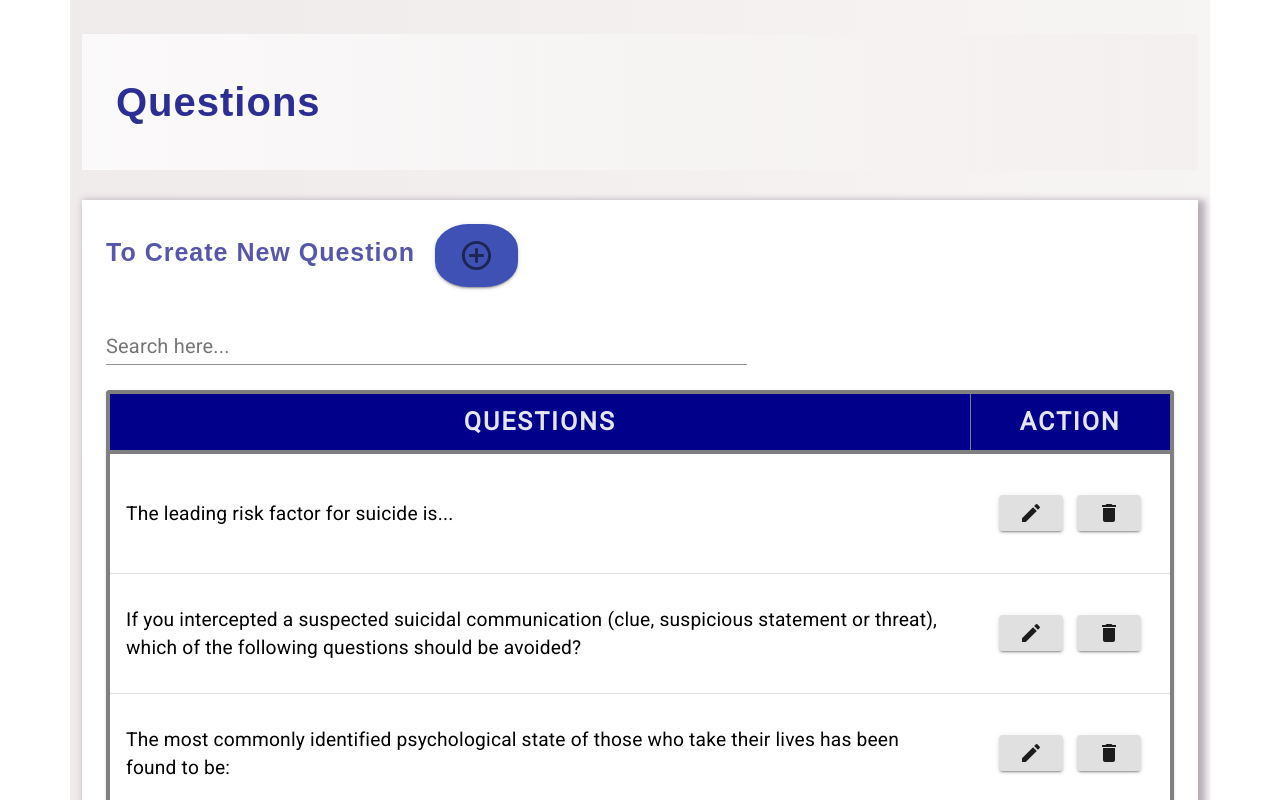
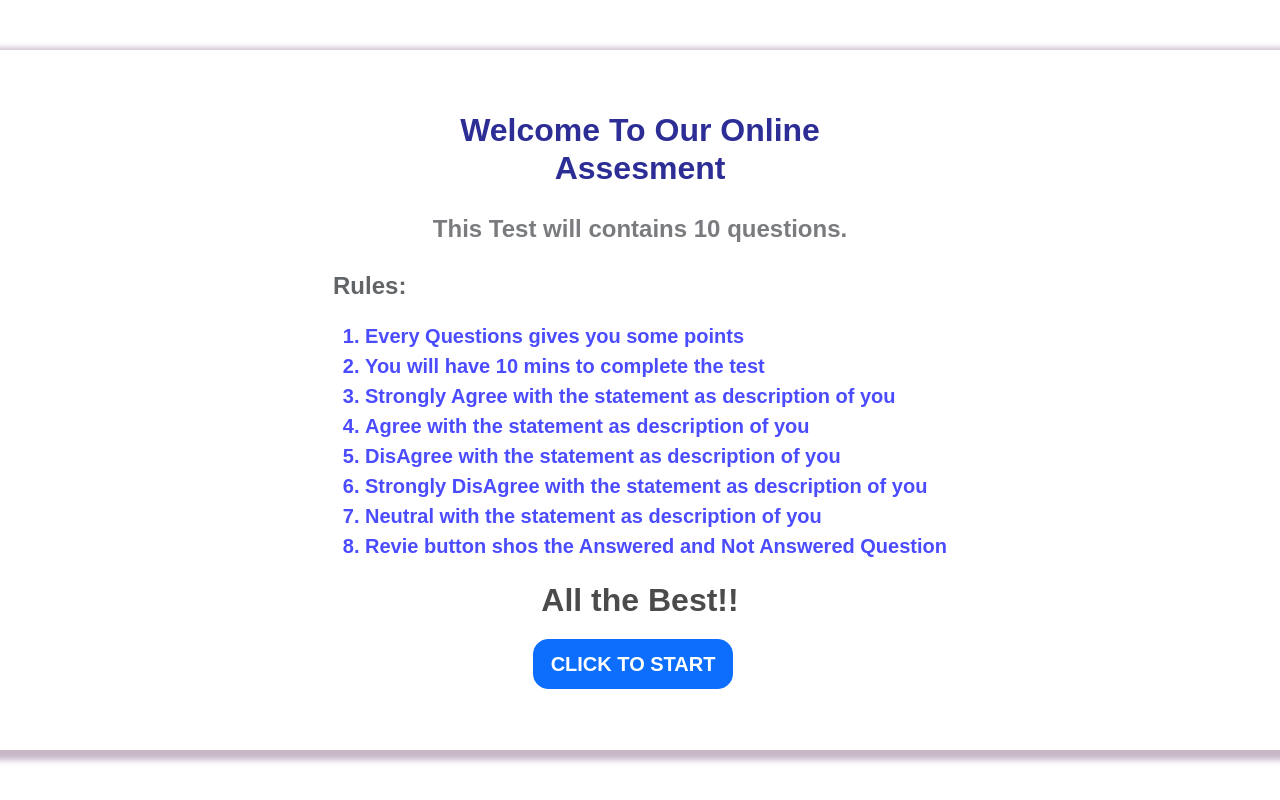
Before and after one commit to K7-Kesavan/SPIF, a React (Create React App) app: page / in a window 1280 px wide. Shown: the top 800 px of the page. Built offline with nearby package versions, Linux system fonts and the light colour scheme; data requests are answered from the project's data file; a web font is replaced by a local one.

Commit message:
Changed Rules 1 to Rules

```diff
--- a/src/App.js
+++ b/src/App.js
@@ -17,13 +17,13 @@ function App() {
             <CheckoutPage />
           </MaterialLayout> */}
 
-          <Route path='/' element={ <AdminStatement/>}/>
+          {/* <Route path='/' element={ <AdminStatement/>}/> */}
 
-          {/* <Route path='/' element={ <TermsConditions/>} />
+          <Route path='/' element={ <TermsConditions/>} />
 
           <Route path='assessment-test' element={<AssessmentTest/>} />
 
-          <Route path='test-result' element={ <TestResult/> } /> */}
+          <Route path='test-result' element={ <TestResult/> } />
 
         </Routes>
       </Router>
--- a/src/components/assessment/Profile-Details/Admin-Statement/Table.jsx
+++ b/src/components/assessment/Profile-Details/Admin-Statement/Table.jsx
@@ -129,6 +129,9 @@ export default function CustomPaginationActionsTable( {questions, totalQuestions
             <TableCell style={{ width: 160, fontSize:"25px", fontWeight:"bolder", letterSpacing:"2px", opacity:0.9 }} align="center">ACTION</TableCell>
           </TableRow>
         </TableHead>
+
+      {/* Fetching questions to the table  */}
+
         <TableBody
             sx={{
                 borderBottom: "1px solid black",
--- a/src/components/assessment/Profile-Details/Assessment-Test/Terms & Condions/Terms_Conditions.jsx
+++ b/src/components/assessment/Profile-Details/Assessment-Test/Terms & Condions/Terms_Conditions.jsx
@@ -25,7 +25,7 @@ const TermsConditions = () => {
 
           <div className='test-rule-list'>
 
-            <h4>Rules: 1</h4>
+            <h4>Rules:</h4>
 
             <ol>
                 <li>Every Questions gives you some points</li>
```
